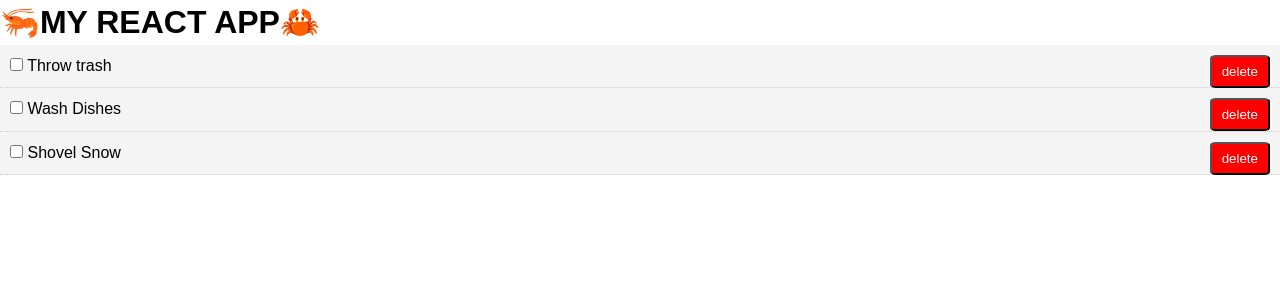
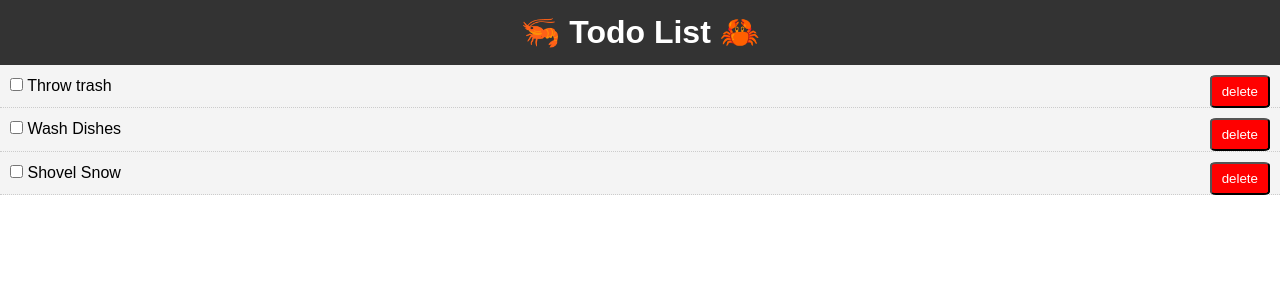
Before and after one commit to JayArteficio/react-todolist, a React (Create React App) app: page / in a window 1280 px wide. Shown: the top 300 px of the page. Built offline with nearby package versions, Linux system fonts and the light colour scheme.

Commit message:
add simple header component

```diff
--- a/src/App.js
+++ b/src/App.js
@@ -1,5 +1,6 @@
 import React, { Component } from 'react';
 import Todos from './components/Todos';
+import Header from './components/layout/Header';
 
 import './App.css';
 
@@ -48,7 +49,7 @@ class App extends Component {
     console.log(this.state.todos); // just to show the state in console
     return (
       <div className="App">
-        <h1> 🦐MY REACT APP🦀 </h1>
+        <Header />
         <Todos todos={this.state.todos} markComplete={this.markComplete} delTodo={this.delTodo}/>
       </div>
     );
--- /dev/null
+++ b/src/components/layout/Header.js
@@ -0,0 +1,18 @@
+import React from 'react';
+
+function Header() {
+  return (
+    <div>
+      <header style={headerStyle}>
+        <h1> 🦐 Todo List 🦀 </h1>
+      </header>
+    </div>
+  );
+}
+const headerStyle = {
+    background: '#333',
+    color: '#fff',
+    textAlign: 'center',
+    padding: '10px'
+}
+export default Header;
```
Also changed, not shown: react-todo-notes.js (+10 -0 lines).
